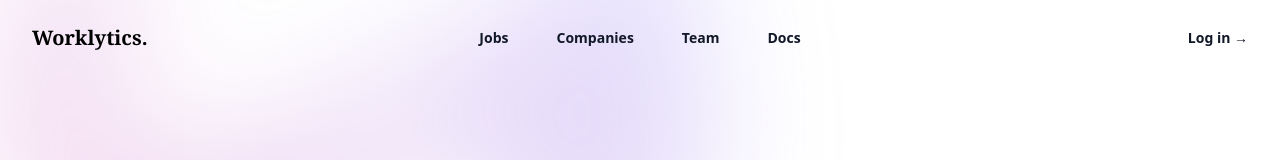
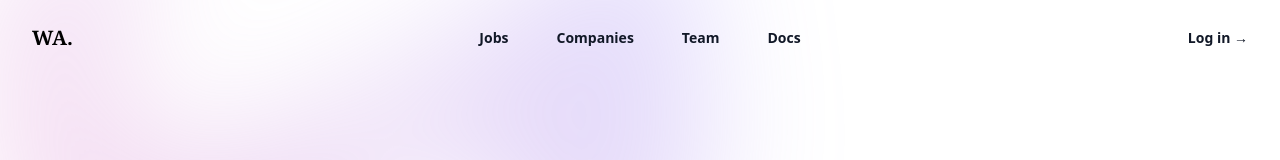
Before and after one commit to shaheersystems/worklytics-client, a React (Vite) app: page / in a window 1280 px wide. Shown: the top 160 px of the page. Built offline with nearby package versions, Linux system fonts and the light colour scheme.

Commit message:
changed logo just test

```diff
--- a/src/components/HeroSection.jsx
+++ b/src/components/HeroSection.jsx
@@ -21,7 +21,7 @@ export default function HeroSection() {
           <div className='flex items-center lg:flex-1'>
             <a href='#' className=''>
               <span className='text-xl font-semibold font-serif'>
-                Worklytics.
+                WA.
               </span>
             </a>
           </div>
```
